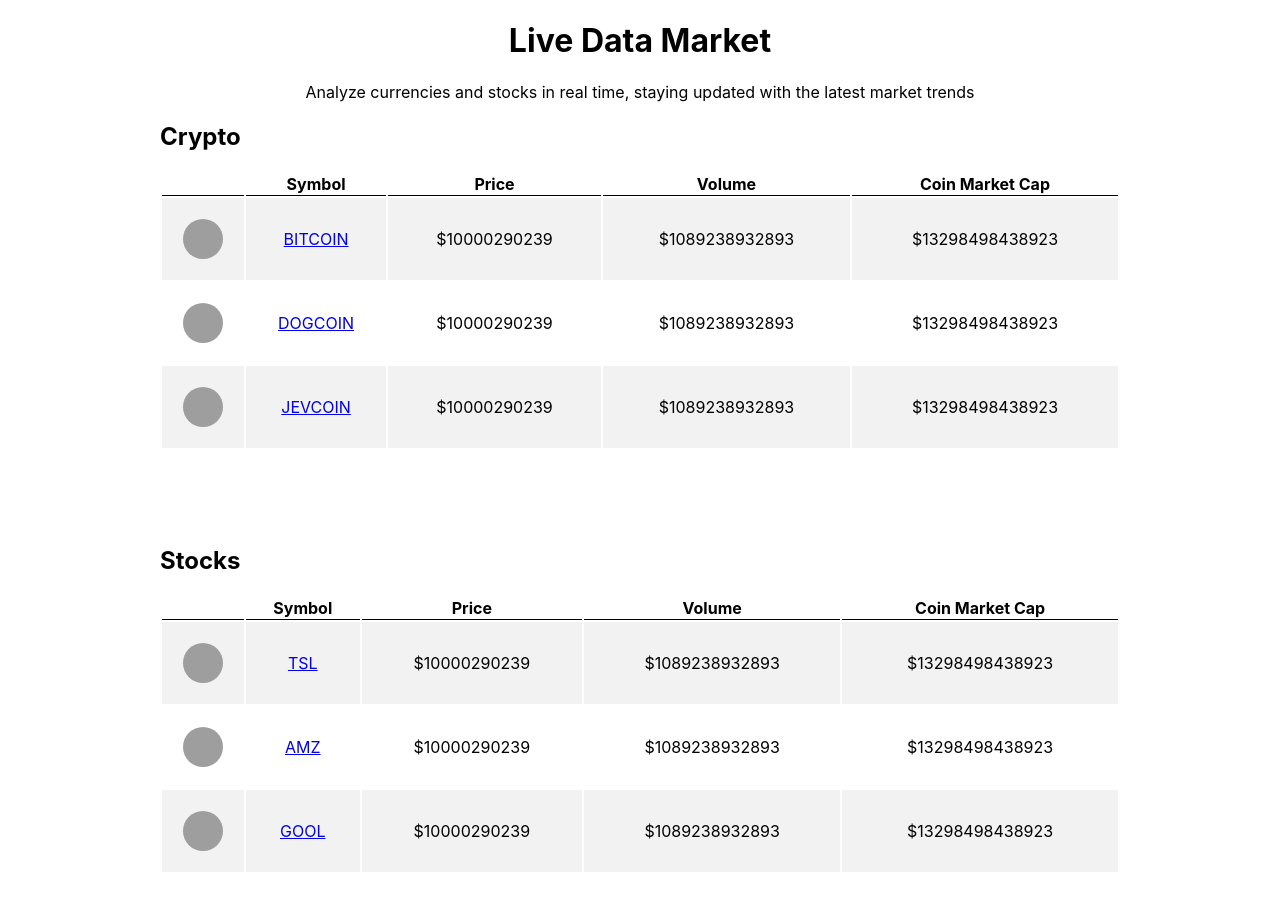
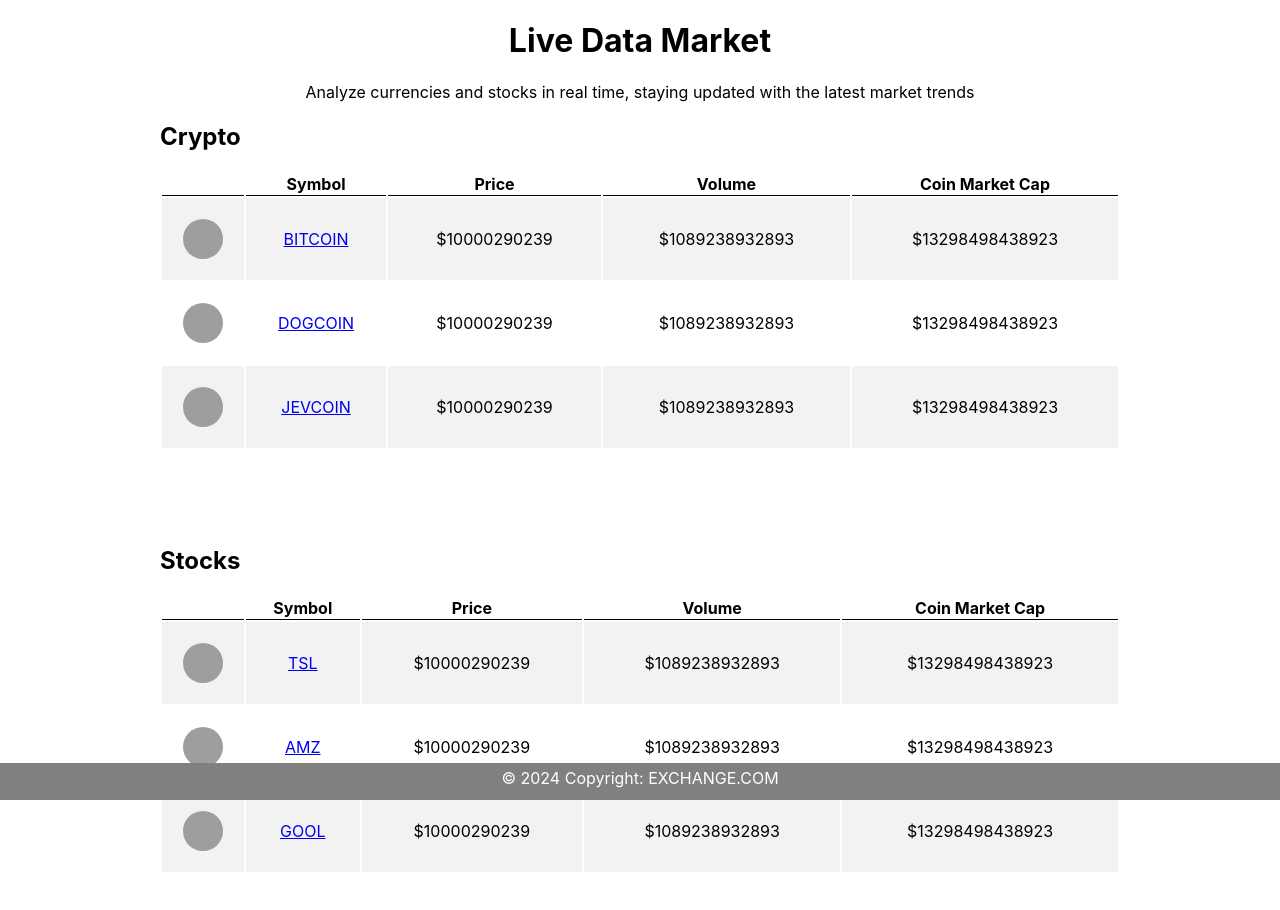
Before and after one commit to JonathanB500/exchange-frontend, a React (Create React App) app: page /landing-page in a window 1280 px wide. Shown: the top 910 px of the page. Built offline with nearby package versions, Linux system fonts and the light colour scheme; grey boxes are pictures that could not be loaded.

Commit message:
Add footer component inside of landing page

```diff
--- a/src/pages/landing-page/landing-page.css
+++ b/src/pages/landing-page/landing-page.css
@@ -7,7 +7,11 @@
 .landingPage-Elements{
     width: 60rem;
 }
-.landingPage-Container{
+#Center{
     display: flex;
     justify-content: center;
+    min-height: 100%;
 }
+.landingPage-Container{
+    height: 100%;
+}
--- a/src/pages/landing-page/landing-page.tsx
+++ b/src/pages/landing-page/landing-page.tsx
@@ -1,6 +1,7 @@
 import React from "react";
 import StockList from "../../components/stock-list/StockList";
 import './landing-page.css'
+import Footer from "../../components/footer/Footer";
 
 type Props = {
     img: string,
@@ -10,7 +11,9 @@ type Props = {
 const LandingPage = () => {
   return (
   <div className="landingPage-Container">
+    <div id="Center">
       <div className="landingPage-Elements">
+
         <h1 className="Titles">Live Data Market</h1>
         <p className="Paragraphs">Analyze currencies and stocks in real time, staying updated with the latest market trends</p>
         <h2>Crypto</h2>
@@ -18,7 +21,11 @@ const LandingPage = () => {
         <h2>Stocks</h2>
         <StockList props={itemDataStock}/>
       </div>
+
     </div>
+    <Footer/>
+  </div>
+
 )
 };
 
```
Lines whose indentation alone changed are shown as unchanged.
